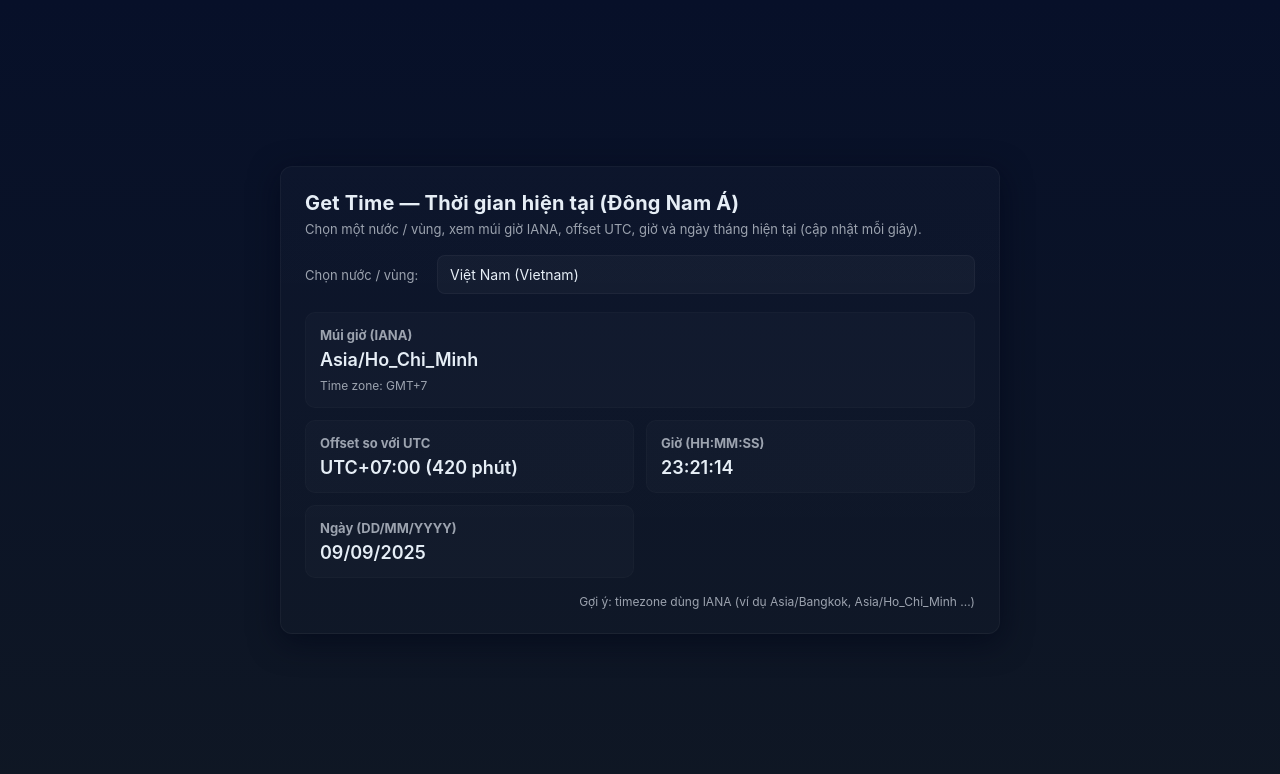
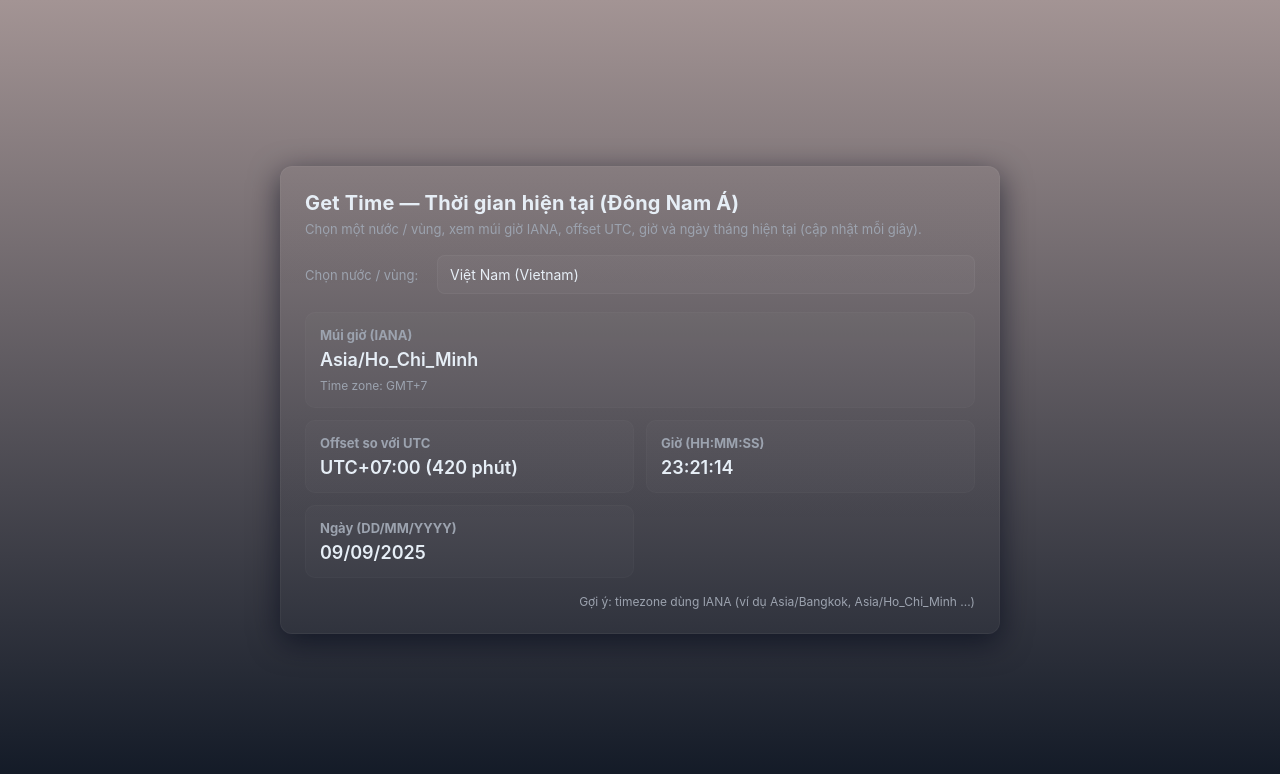
Before and after one commit to hieumai1905/Time_Is, a plain HTML site: page index.html in a window 1280 px wide. Drawn offline with Linux system fonts and the light colour scheme.

Commit message:
ụpdate

```diff
--- a/index.html
+++ b/index.html
@@ -23,7 +23,7 @@
         display: flex;
         align-items: center;
         justify-content: center;
-        background: linear-gradient(180deg, #071029 0%, #0f1724 100%);
+        background: linear-gradient(180deg, #a39494 0%, #0f1724 100%);
         color: #e6eef6;
         padding: 24px;
       }
```
